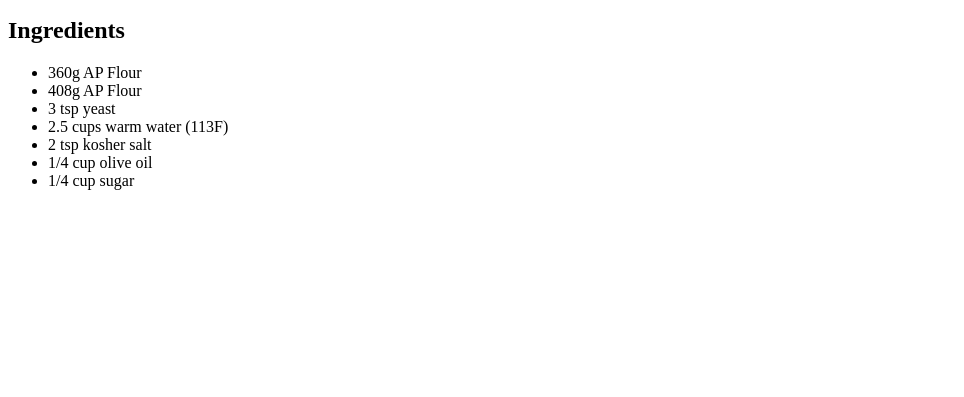
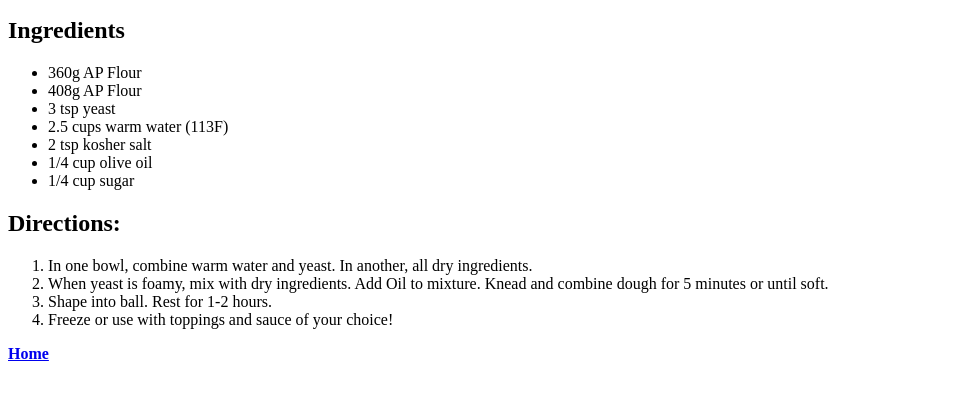
Before and after one commit to Riley-Morris/odin-recipes, a plain HTML site: page recipes/pdough.html in a window 1280 px wide. Shown: the part 127-524 px from the top of the page, without its empty margins (0-964 px from the left). Drawn offline with Linux system fonts and the light colour scheme.

Commit message:
Add directions and home link

```diff
--- a/recipes/pdough.html
+++ b/recipes/pdough.html
@@ -20,5 +20,21 @@
             <li>1/4 cup olive oil</li>
             <li>1/4 cup sugar</li>
         </ul>
+        <h2>Directions:</h2>
+        <ol>
+
+            <li>
+                In one bowl, combine warm water and yeast. In another, all dry ingredients.
+            </li>
+            <li>
+                When yeast is foamy, mix with dry ingredients. Add Oil to mixture.
+                Knead and combine dough for 5 minutes or until soft.
+            </li>
+            <li>Shape into ball. Rest for 1-2 hours.</li>
+            <li>
+                Freeze or use with toppings and sauce of your choice!
+            </li>
+        </ol>
+        <a href = "../index.html"><strong>Home</strong> </a>
     </body>
 </html>
```
